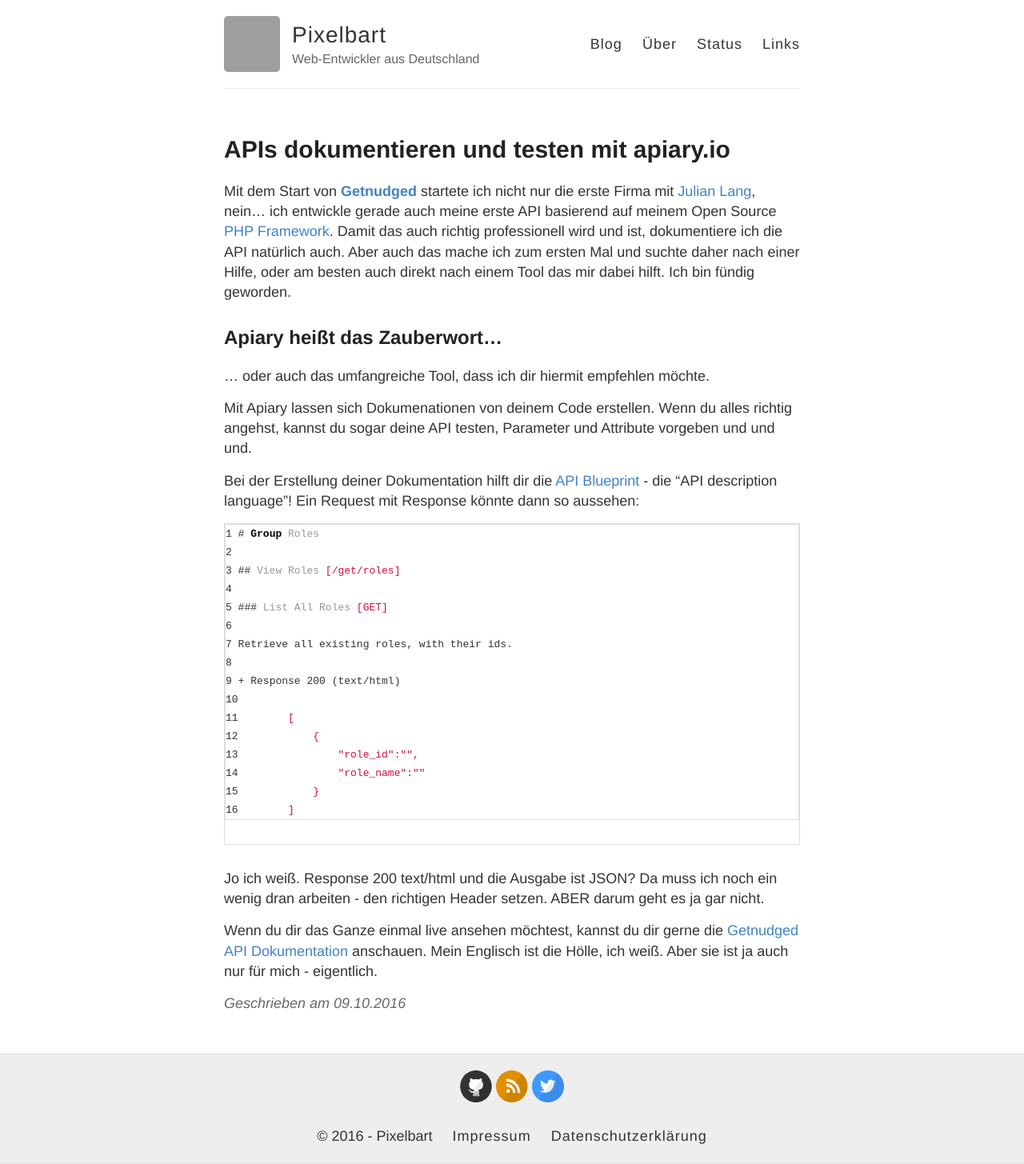
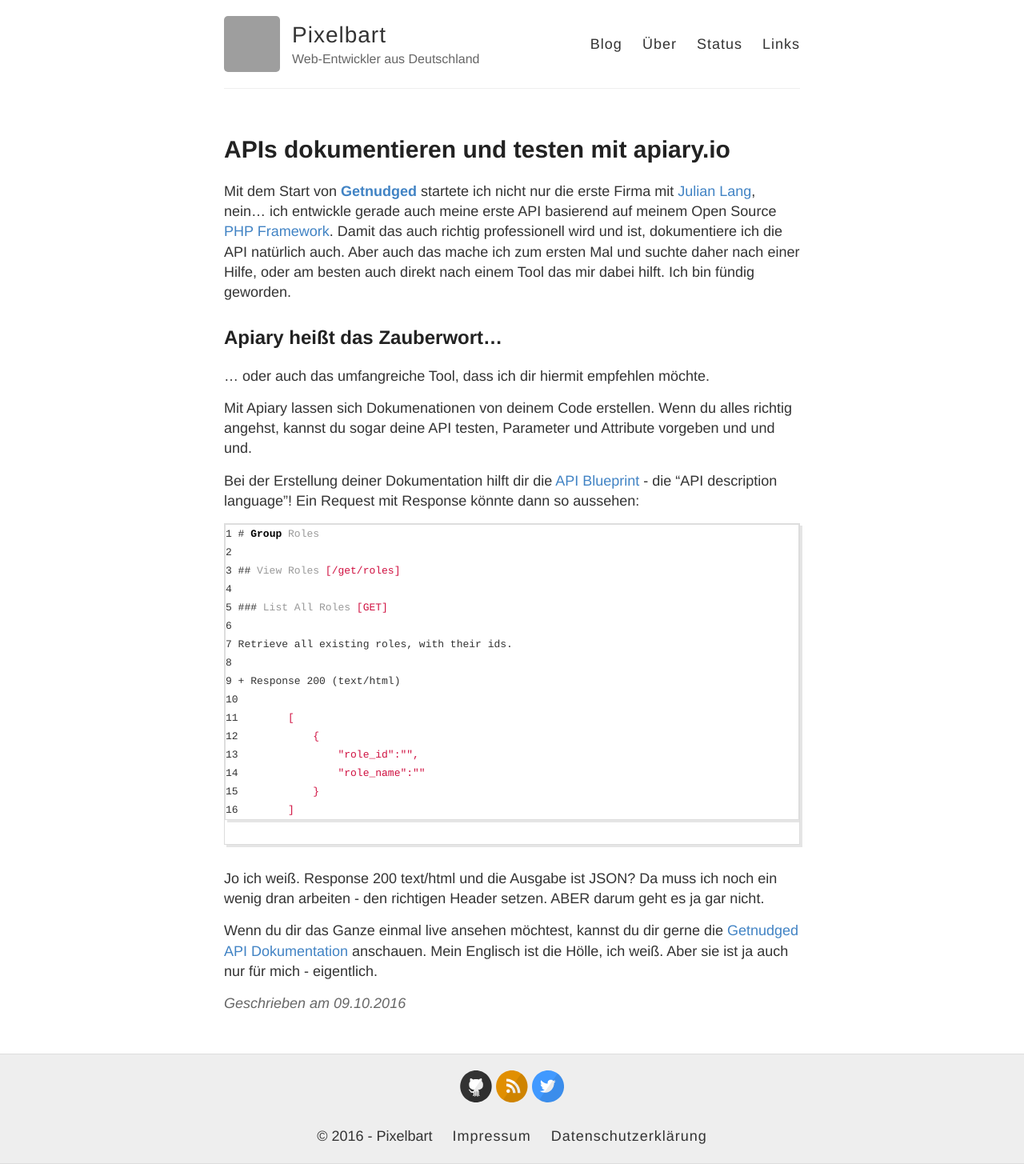
Before and after one commit to pixelbart/pixelbart.github.io, a Jekyll site: the page built from _posts/2016-10-09-apiary.md, in a window 1280 px wide. Shown: the whole page at 80% size. Built offline with Jekyll 4.4.1, drawn with Linux system fonts in a browser that asks for light colours; nearby versions of some CDN libraries; comment, search, counter and statistics services are not loaded; grey boxes are pictures that could not be loaded.

Commit message:
Update _highlights.scss

```diff
--- a/_sass/_highlights.scss
+++ b/_sass/_highlights.scss
@@ -10,7 +10,10 @@
   word-wrap: inherit;
   position: relative;
   font-size: 13px;
-  font-family: monospace;
+  font-family:'Bitstream Vera Sans Mono','Courier', monospace;
+  -moz-box-shadow: 3px 3px rgba(0,0,0,0.1);
+  -webkit-box-shadow: 3px 3px rgba(0,0,0,0.1);
+  box-shadow: 3px 3px rgba(0,0,0,0.1);
 }
 
 .highlight .code {
```
